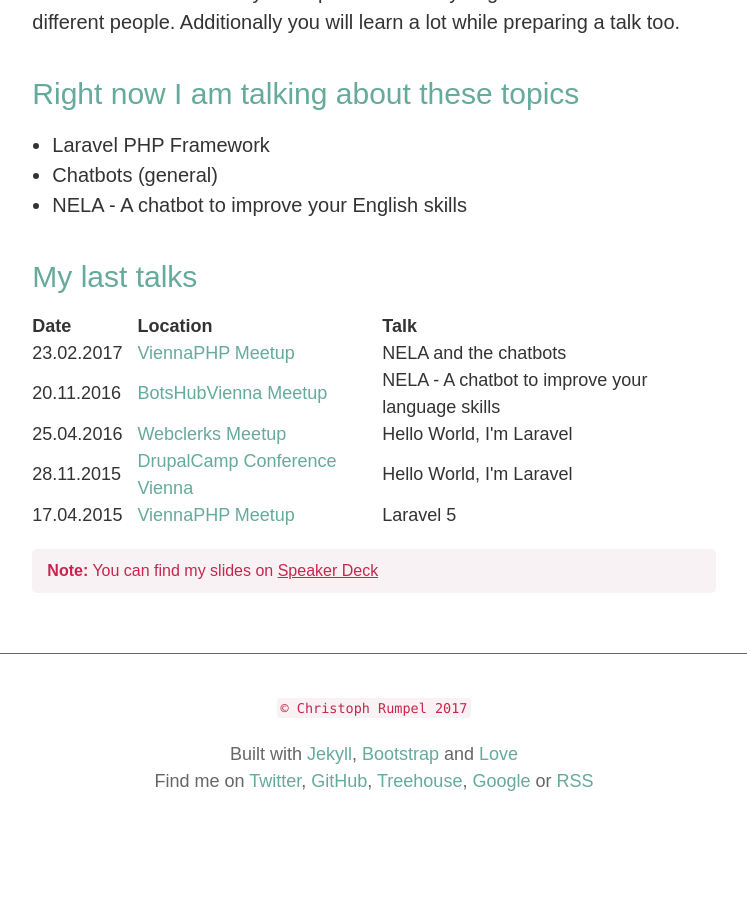
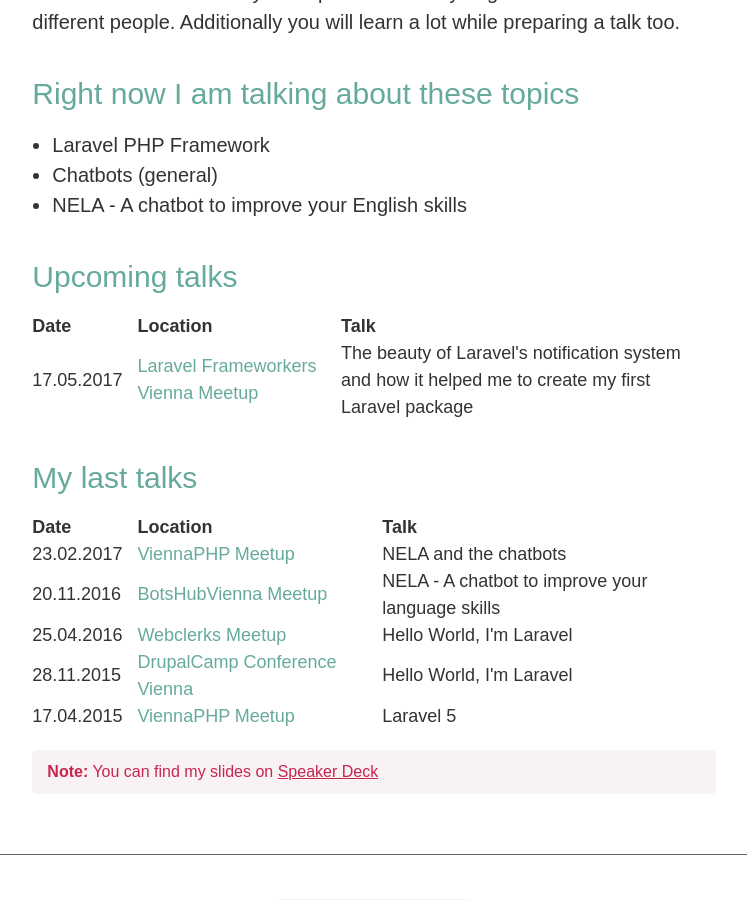
Before and after one commit to christophrumpel/christophrumpel.github.io, a Jekyll site: the page built from talks.html, in a window 1280 px wide and 900 px high, scrolled down 437 px. Shown: the whole window, without its empty margins (266-1013 px from the left). Built offline with Jekyll 4.4.1, drawn with Linux system fonts in a browser that asks for light colours; some web fonts are replaced; before the commit the page ends 1292 px from its top, so only the background shows below that.

Commit message:
Add upcoming talk

```diff
--- a/talks.html
+++ b/talks.html
@@ -18,19 +18,19 @@
                     <li>Chatbots (general)</li>
                     <li>NELA - A chatbot to improve your English skills</li>
                 </ul>
-                <!--<h2>Upcoming talks</h2>-->
-                <!--<table>-->
-                    <!--<tr>-->
-                        <!--<th>Date</th></tg>-->
-                        <!--<th>Location</th>-->
-                        <!--<th>Talk</th>-->
-                    <!--</tr>-->
-                    <!--<tr>-->
-                        <!--<td>23.02.2017</td>-->
-                        <!--<td><a href="https://www.meetup.com/viennaphp/">ViennaPHP Meetup</a></td>-->
-                        <!--<td>NELA and the chatbots</td>-->
-                    <!--</tr>-->
-                <!--</table>-->
+                <h2>Upcoming talks</h2>
+                <table>
+                    <tr>
+                        <th>Date</th></tg>
+                        <th>Location</th>
+                        <th>Talk</th>
+                    </tr>
+                    <tr>
+                        <td>17.05.2017</td>
+                        <td><a href="https://www.meetup.com/Laravel-Frameworkers-Vienna/events/237725787/">Laravel Frameworkers Vienna Meetup</a></td>
+                        <td>The beauty of Laravel's notification system and how it helped me to create my first Laravel package</td>
+                    </tr>
+                </table>
                 <h2>My last talks</h2>
                 <table>
                     <tr>
```
